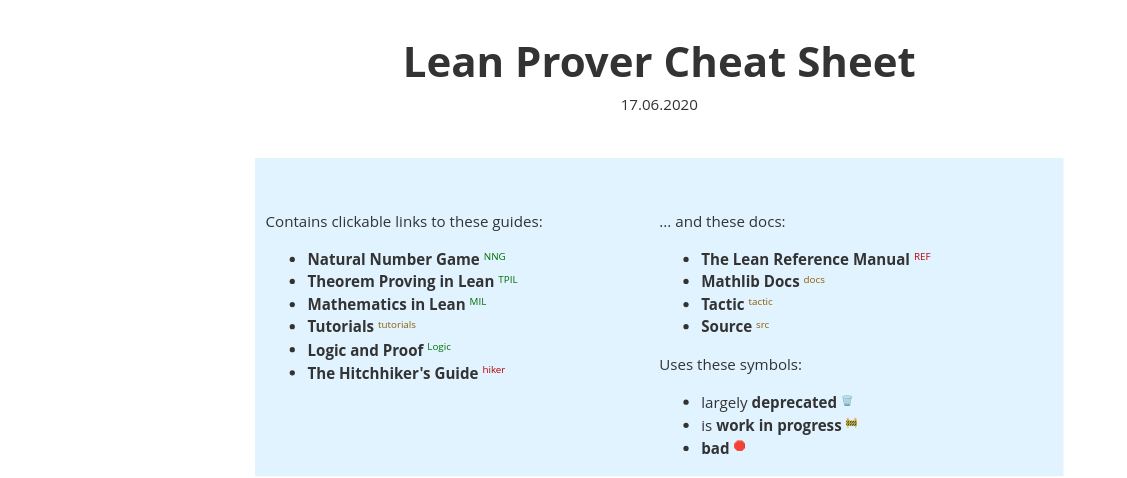
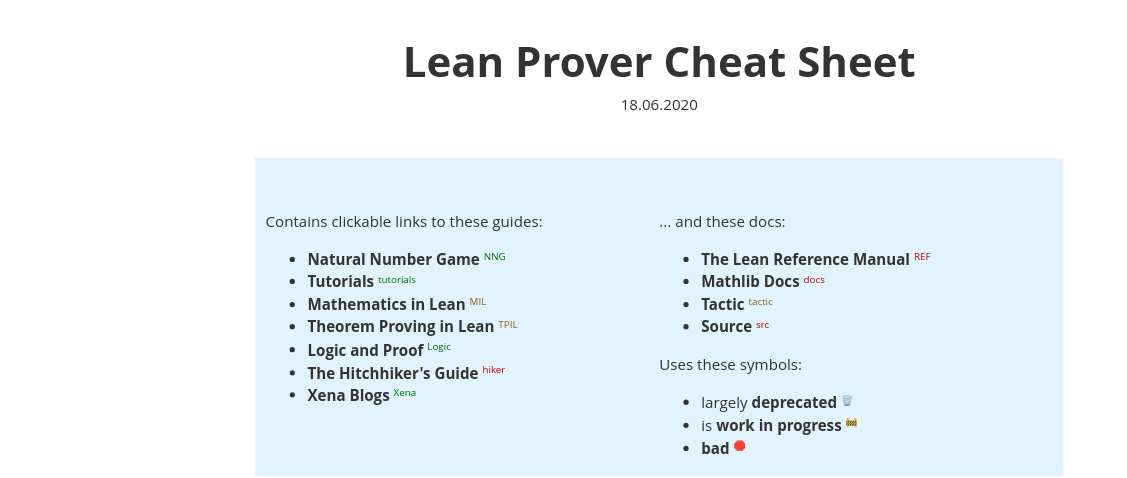
Before and after one commit to utensil/lean-cheatsheet, a plain HTML site: page index.html in a window 1280 px wide. Shown: the top 478 px of the page, 0-1127 px from the left. Drawn offline with Linux system fonts and the light colour scheme.

Commit message:
Deploying to gh-pages from  @ 8f22ff35f336b036fbe812b557bca2dee9d32789 🚀

```diff
--- a/index.html
+++ b/index.html
@@ -29,27 +29,28 @@
             <div class="book-content">
                 <h1></h1>
                 <div class="title">Lean Prover Cheat Sheet</div>
-<div class="subtitle"><span id="subtitle"">17.06.2020</span></div>
+<div class="subtitle"><span id="subtitle"">18.06.2020</span></div>
 <blockquote>
 <div class="toc">
 <div class="column">
 <p>Contains clickable links to these guides:</p>
 <ul>
 <li><strong>Natural Number Game</strong> <a href="http://wwwf.imperial.ac.uk/%7Ebuzzard/xena/natural_number_game/"><sup class="entry">NNG</sup></a></li>
-<li><strong>Theorem Proving in Lean</strong> <a href="https://leanprover.github.io/theorem_proving_in_lean/"><sup class="entry">TPIL</sup></a></li>
-<li><strong>Mathematics in Lean</strong> <a href="https://leanprover-community.github.io/mathematics_in_lean/"><sup class="entry">MIL</sup></a></li>
-<li><strong>Tutorials</strong> <a href="https://github.com/leanprover-community/tutorials"><sup class="mid">tutorials</sup></a></li>
+<li><strong>Tutorials</strong> <a href="https://github.com/leanprover-community/tutorials"><sup class="entry">tutorials</sup></a></li>
+<li><strong>Mathematics in Lean</strong> <a href="https://leanprover-community.github.io/mathematics_in_lean/"><sup class="mid">MIL</sup></a></li>
+<li><strong>Theorem Proving in Lean</strong> <a href="https://leanprover.github.io/theorem_proving_in_lean/"><sup class="mid">TPIL</sup></a></li>
 <li><strong>Logic and Proof</strong> <a href="https://leanprover.github.io/logic_and_proof/"><sup class="entry">Logic</sup></a></li>
 <li><strong>The Hitchhiker's Guide</strong> <a href="https://github.com/blanchette/logical_verification_2020/raw/master/hitchhikers_guide.pdf#page="><sup class="expert">hiker</sup></a></li>
+<li><strong>Xena Blogs</strong> <a href="https://xenaproject.wordpress.com/"><sup class="entry">Xena</sup></a></li>
 </ul>
 </div>
 <div class="column">
 <p>... and these docs:</p>
 <ul>
 <li><strong>The Lean Reference Manual</strong> <a href="https://leanprover.github.io/reference/"><sup class="expert">REF</sup></a></li>
-<li><strong>Mathlib Docs</strong> <a href="https://leanprover-community.github.io/mathlib_docs/find/nat"><sup class="mid">docs</sup></a></li>
+<li><strong>Mathlib Docs</strong> <a href="https://leanprover-community.github.io/mathlib_docs/find/nat"><sup class="expert">docs</sup></a></li>
 <li><strong>Tactic</strong> <a href="https://leanprover-community.github.io/mathlib_docs/tactics.html#std"><sup class="mid">tactic</sup></a></li>
-<li><strong>Source</strong> <a href="https://leanprover-community.github.io/mathlib_docs/find/nat/src"><sup class="mid">src</sup></a></li>
+<li><strong>Source</strong> <a href="https://leanprover-community.github.io/mathlib_docs/find/nat/src"><sup class="expert">src</sup></a></li>
 </ul>
 <p>Uses these symbols:</p>
 <ul>
```
